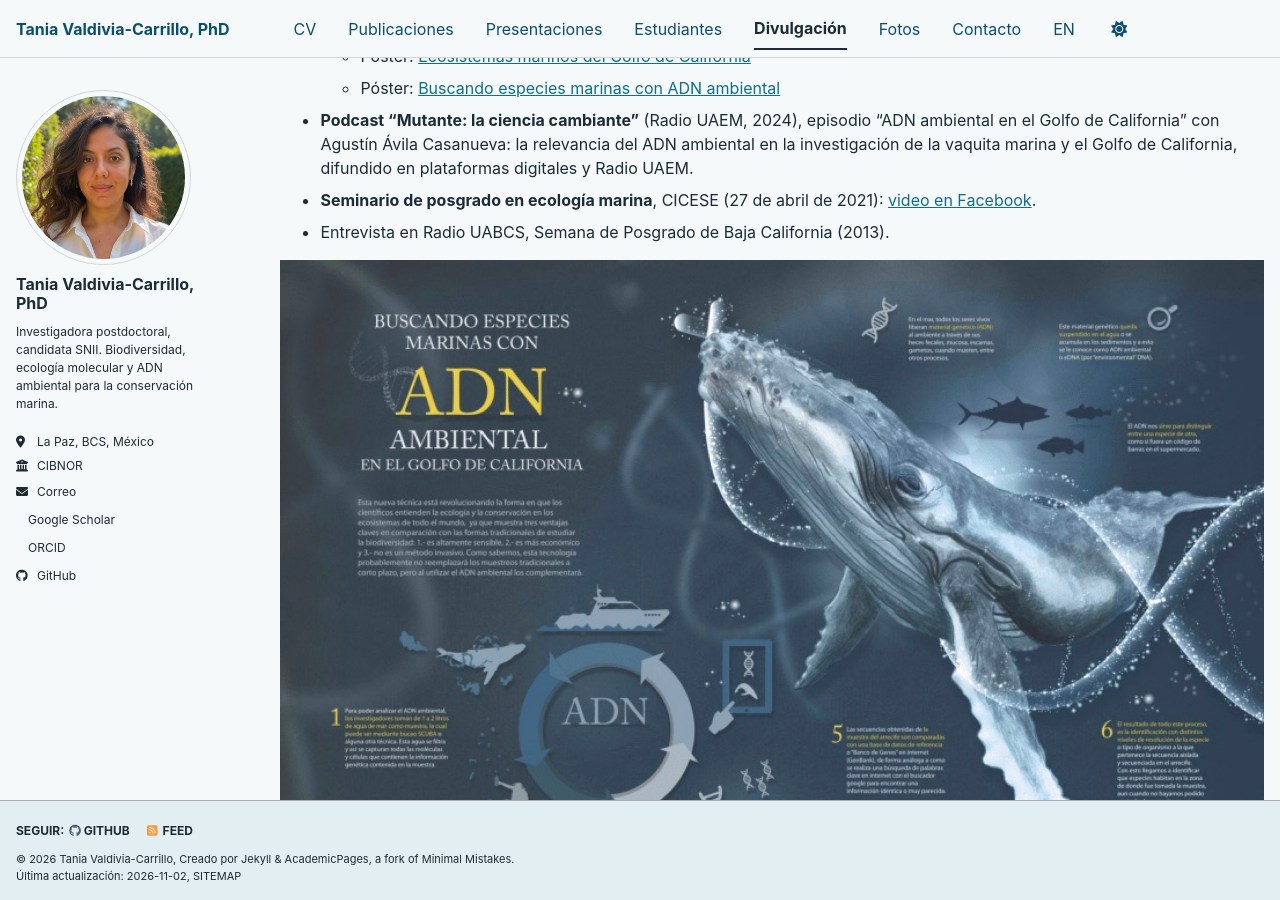
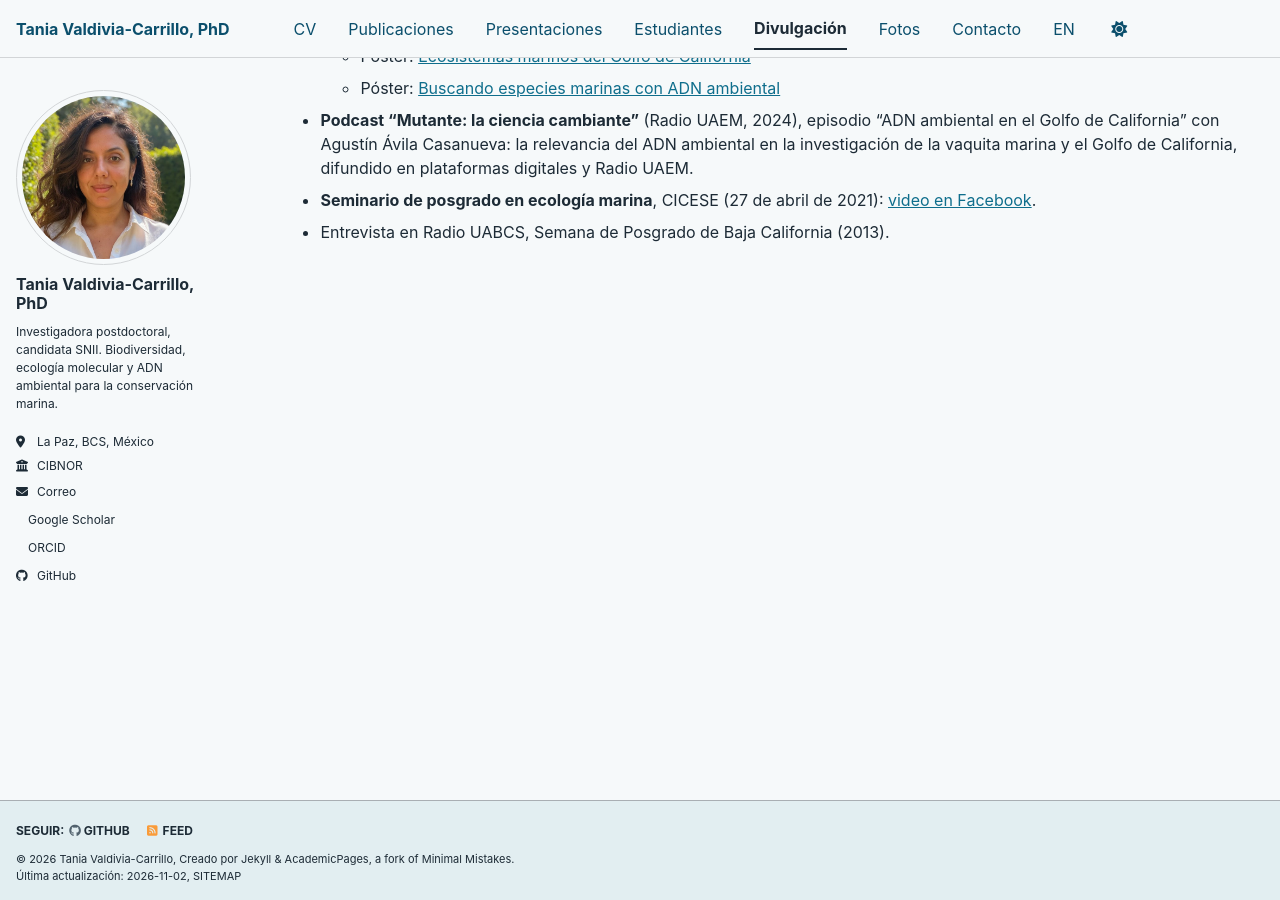
Before and after one commit to taniavaldiviac/taniavaldiviac.github.io, a Jekyll site: the page built from _pages/divulgacion.md, in a window 1280 px wide and 900 px high, scrolled down 944 px. Built offline with Jekyll 4.4.1, drawn with Linux system fonts in a browser that asks for light colours; a style sheet for code colours, icons or effects is not loaded.

Commit message:
Divulgación: quitar la imagen del póster

```diff
--- a/_pages/divulgacion.md
+++ b/_pages/divulgacion.md
@@ -30,5 +30,3 @@ Divulgación científica
 * **Podcast "Mutante: la ciencia cambiante"** (Radio UAEM, 2024), episodio "ADN ambiental en el Golfo de California" con Agustín Ávila Casanueva: la relevancia del ADN ambiental en la investigación de la vaquita marina y el Golfo de California, difundido en plataformas digitales y Radio UAEM.
 * **Seminario de posgrado en ecología marina**, CICESE (27 de abril de 2021): [video en Facebook](https://www.facebook.com/posgrado.ecologiamarina.1/videos/316292726731311).
 * Entrevista en Radio UABCS, Semana de Posgrado de Baja California (2013).
-
-![Póster "Buscando especies marinas con ADN ambiental en el Golfo de California" (eDNA Day, 2019)](/images/fotos/poster-buscando-especies-adn-ambiental.jpg)
```
Also changed, not shown: _pages/en/outreach.md (+0 -2 lines).
